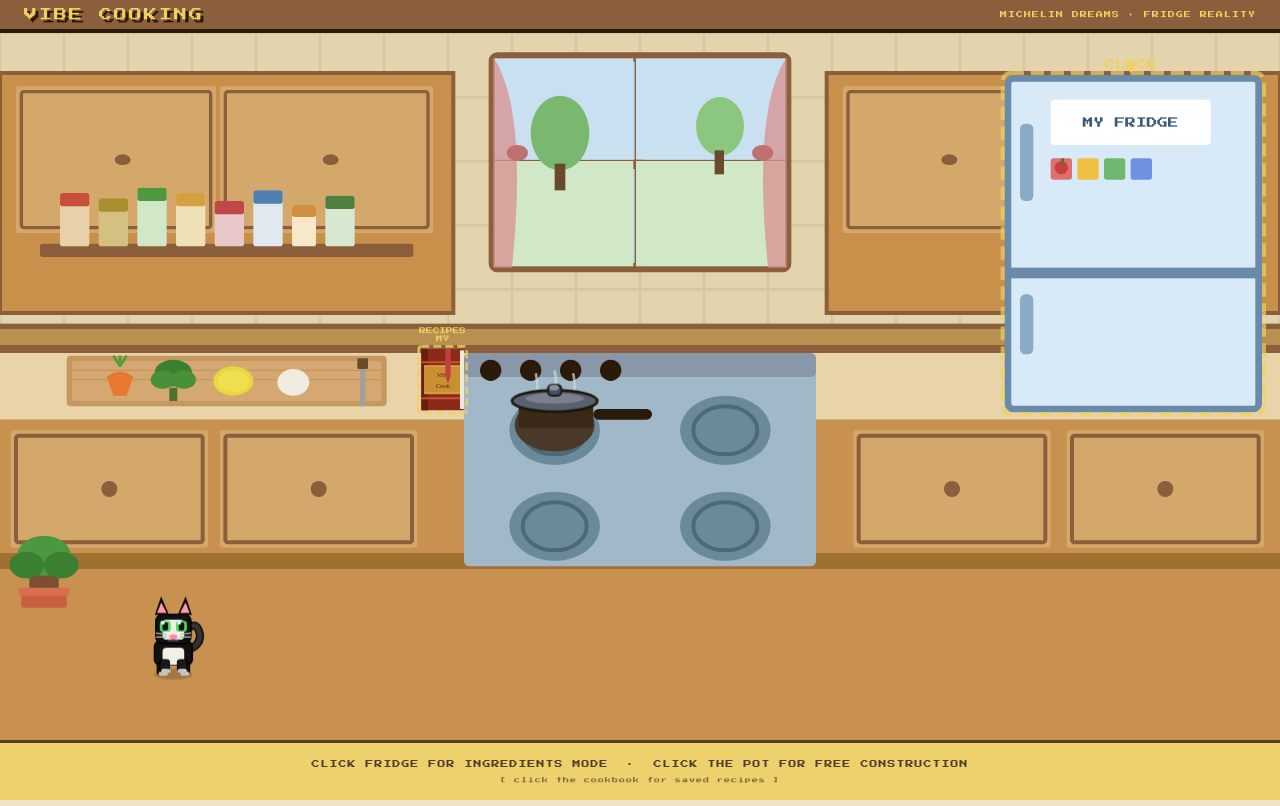
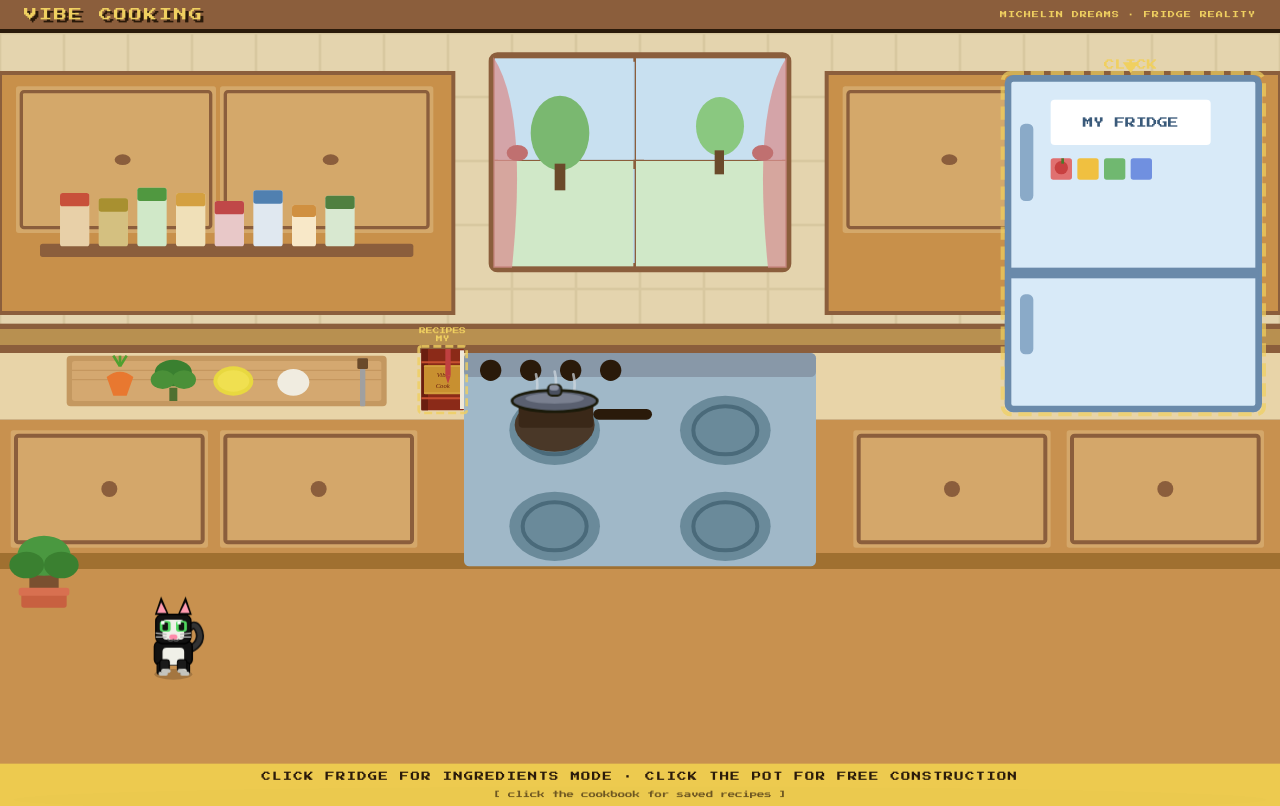
Before and after one commit to cleochu917-afk/Vibe-Cooking, a website: page index.html in a window 1280 px wide. Drawn offline with Linux system fonts and the light colour scheme; a web font is replaced by a local one.

Commit message:
Update index.html

```diff
--- a/index.html
+++ b/index.html
@@ -40,12 +40,12 @@ body{font-family:'Nunito',sans-serif;background:var(--tile-light);min-height:100
 ::-webkit-scrollbar-thumb{background:var(--wood-panel);border:2px solid var(--dark-ink);}
 
 /* ===== KITCHEN SCREEN ===== */
-#screen-kitchen{align-items:stretch;justify-content:flex-start;background:linear-gradient(180deg,#b8d8f0 0%,#d4e8c0 55%,#e8d4a0 100%);height:100vh;max-height:100vh;overflow:hidden;}
+#screen-kitchen{align-items:stretch;justify-content:flex-start;background:#2a1a0a;}
 .kitchen-top-bar{width:100%;background:var(--wood-dark);border-bottom:4px solid var(--dark-ink);padding:8px 24px;display:flex;align-items:center;justify-content:space-between;}
 .game-title{font-family:'Press Start 2P',monospace;font-size:13px;color:var(--pixel-yellow);text-shadow:3px 3px 0 var(--dark-ink);letter-spacing:2px;}
-.kitchen-scene{width:100%;max-width:100%;margin:0 auto;padding:0;flex:1;min-height:0;display:flex;flex-direction:column;overflow:hidden;}
-.kitchen-svg-wrap{width:100%;flex:1;min-height:0;position:relative;overflow:hidden;}
-.kitchen-svg-wrap svg{width:100%;height:100%;display:block;position:absolute;top:0;left:0;}
+.kitchen-scene{width:100%;flex:1;min-height:0;display:flex;flex-direction:column;}
+.kitchen-svg-wrap{width:100%;flex:1;min-height:0;}
+.kitchen-svg-wrap svg{width:100%;height:100%;display:block;}
 #fridge-hotspot,#cookbook-hotspot{transition:filter .15s;}
 #fridge-hotspot:hover{filter:drop-shadow(0 0 10px rgba(240,208,96,.9)) brightness(1.08);cursor:pointer;}
 #cookbook-hotspot:hover{filter:drop-shadow(0 0 8px rgba(240,208,96,.8)) brightness(1.12);cursor:pointer;}
@@ -841,12 +841,13 @@ body{font-family:'Nunito',sans-serif;background:var(--tile-light);min-height:100
         </style>
 
         <ellipse cx="480" cy="575" rx="470" ry="10" fill="rgba(0,0,0,0.1)"/>
+        <!-- Hint bar baked into SVG -->
+        <rect x="0" y="548" width="960" height="32" fill="rgba(240,208,80,0.92)"/>
+        <text x="480" y="561" text-anchor="middle" font-family="'Press Start 2P',monospace" font-size="7" fill="#2a1a0a" letter-spacing="1">CLICK FRIDGE FOR INGREDIENTS MODE  ·  CLICK THE POT FOR FREE CONSTRUCTION</text>
+        <text x="480" y="574" text-anchor="middle" font-family="'Press Start 2P',monospace" font-size="5.5" fill="#2a1a0a" opacity="0.65">[ click the cookbook for saved recipes ]</text>
       </svg>
     </div>
-    <div class="kitchen-hint" style="margin:0;border-radius:0;border-left:none;border-right:none;border-bottom:none;flex-shrink:0;">
-      CLICK FRIDGE FOR INGREDIENTS MODE &nbsp;&middot;&nbsp; CLICK THE POT FOR FREE CONSTRUCTION<br>
-      <span style="font-size:6px;opacity:0.7;">[ click the cookbook for saved recipes ]</span>
-    </div>
+
   </div>
 </div>
 
```
